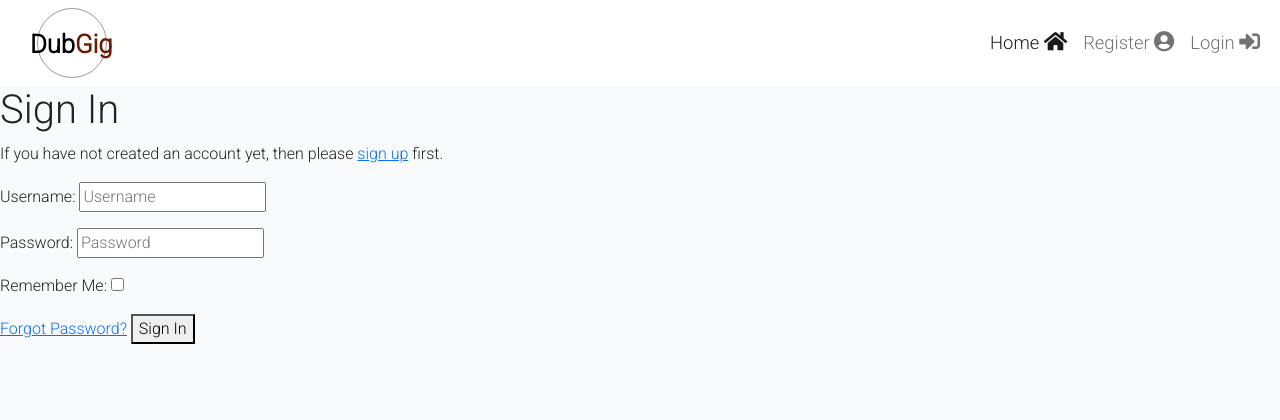
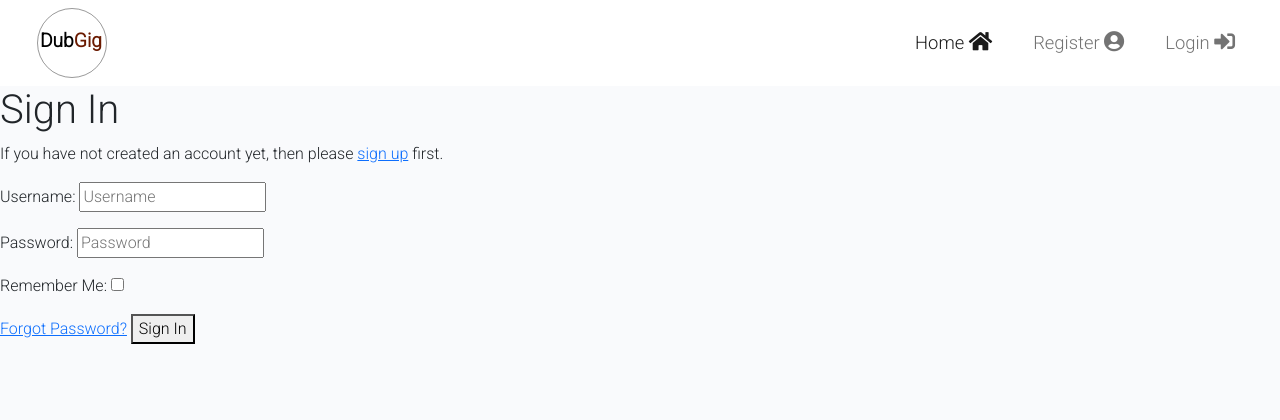
Before and after one commit to DanielMaherDev/dubgig, a Django app: page /accounts/login/ in a window 1280 px wide. Shown: the top 420 px of the page. Run offline with Django 3.2, Linux system fonts and the light colour scheme; some libraries are stand-ins or nearby versions.

Commit message:
amend margin on navigation

```diff
--- a/blog/forms.py
+++ b/blog/forms.py
@@ -6,3 +6,8 @@ class CommentForm(forms.ModelForm):
     class Meta:
 	    model = Comment
 	    fields = ('body',)
+
+class ProfileForm(forms.ModelForm):
+    class Meta:
+	    model = Comment
+	    fields = ('email',)
--- a/blog/views.py
+++ b/blog/views.py
@@ -4,7 +4,7 @@ from django.http import HttpResponseRedirect
 from .models import Post
 from .forms import CommentForm
 from django.contrib import messages
-from django.contrib.auth.forms import UserChangeForm
+from django.contrib.auth.forms import  UserChangeForm
 from django.urls import reverse_lazy
 
 class PostList(generic.ListView):
@@ -71,10 +71,12 @@ class PostDetail(View):
                 )
 
 
-class UserEditView(generic.CreateView):
+class UserEditView(generic.UpdateView):
     form_class = UserChangeForm
     template_name = 'my_account.html'
     success_url = reverse_lazy('home')
+    def get_object(self):
+        return self.request.user
 
 
 class PostLike(View):
--- a/static/css/style.css
+++ b/static/css/style.css
@@ -19,18 +19,22 @@ body {
         width: 70px;
         position: absolute;
         top: 20px;
-        left: 30px;
+        left: 40px;
     }
 
 .brand {
     font-family: Roboto, sans-serif;
-    font-size: 1.6rem;
+    font-size: 1.2rem;
     font-weight: 800;
     color: #000000;
 }
 
 .navbar {
     font-size: 1.15rem;
+}
+
+.navbar a{
+    margin-right: 25px;
 }
 
 .navbar i{
```
